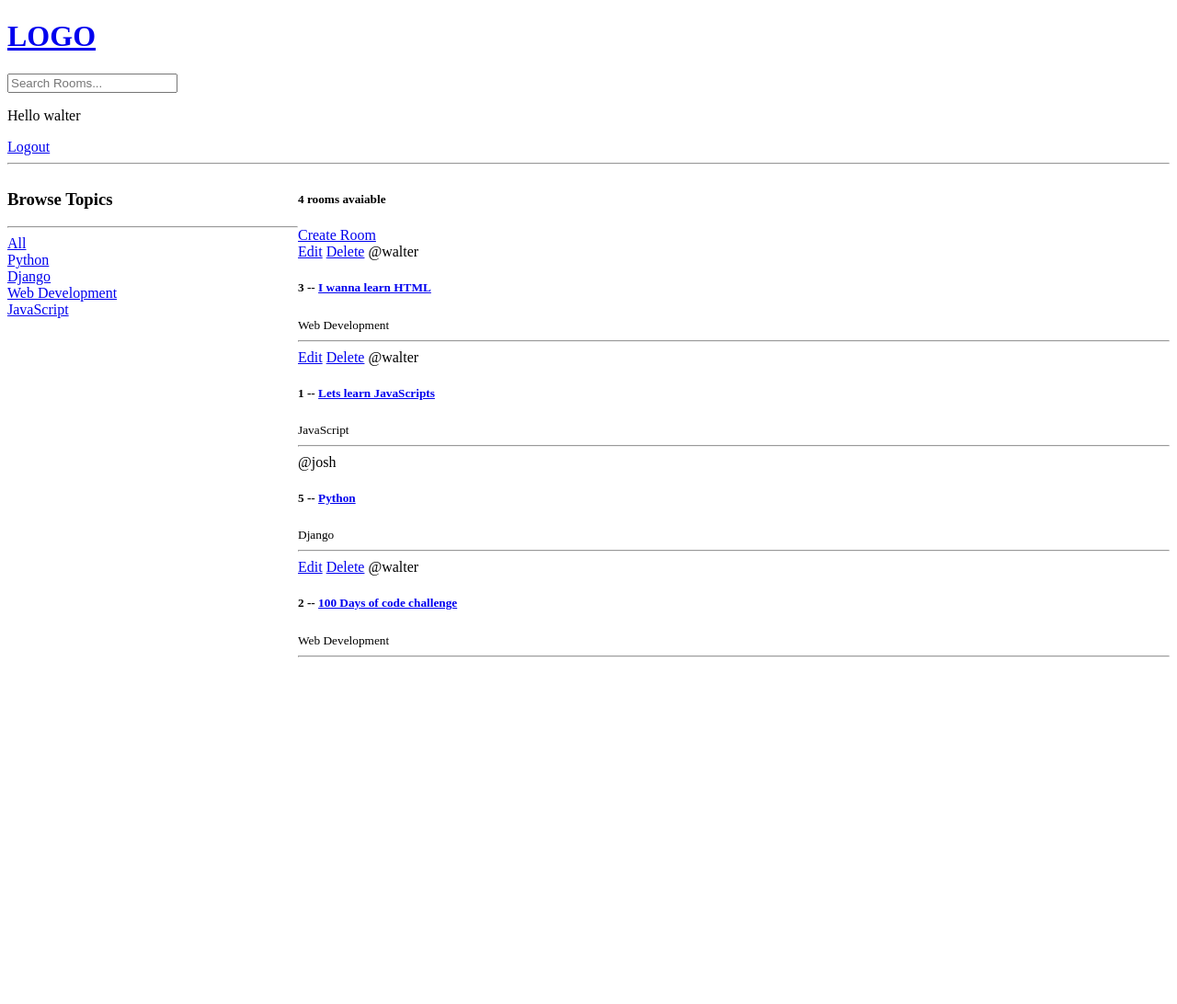
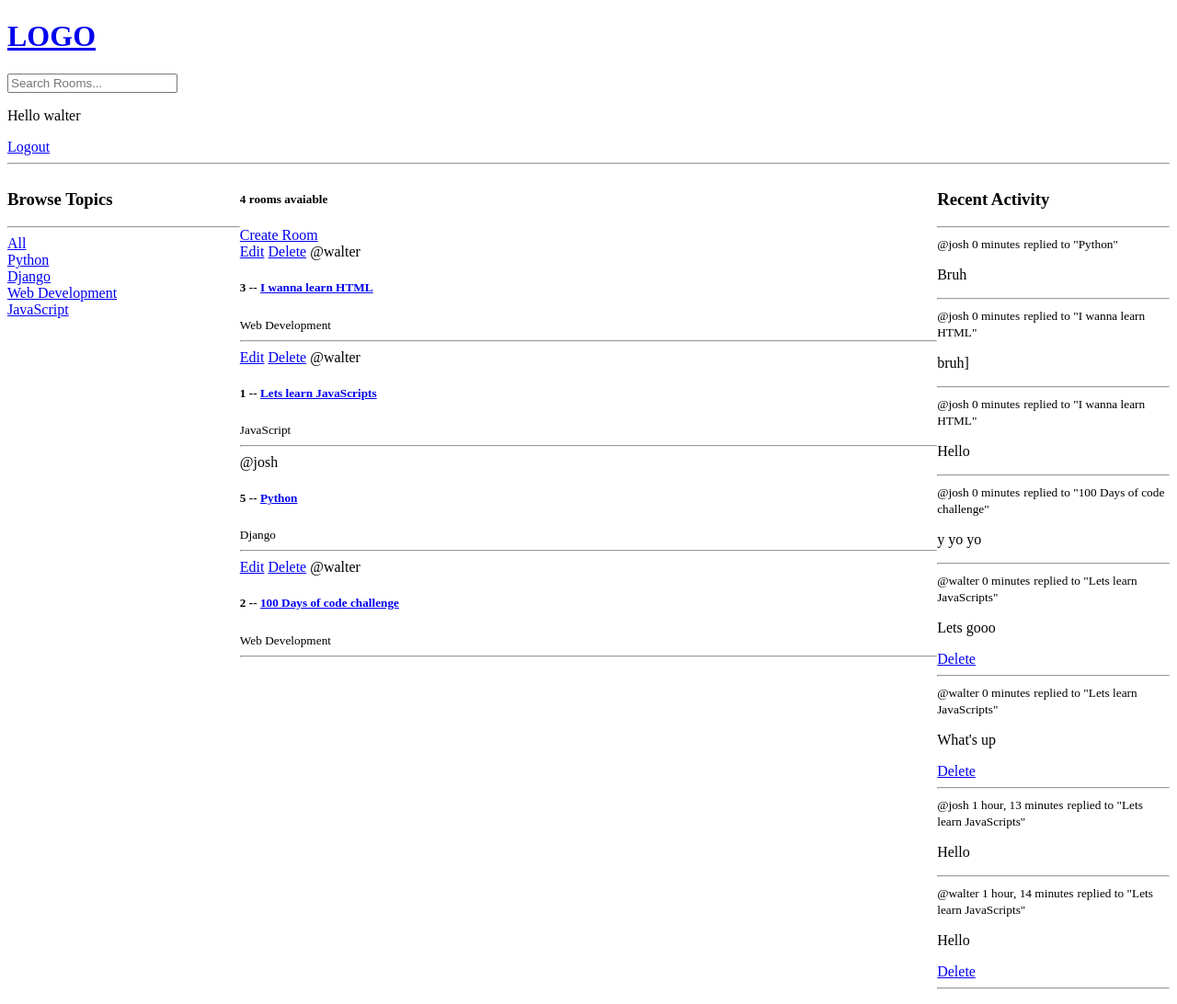
Before and after one commit to Walter-Void/studybud, a Django app: page / in a window 1280 px wide. Shown: the whole page at 92% size. Before the commit the page ends 715 px from the top, so only its background shows below. Run offline with Django 5.2, Linux system fonts and the light colour scheme; a user stored in the database is signed in; data comes from the database, SQL or seed files in the repository; both versions use the stored data as it was after the commit.

Commit message:
Add files via upload

```diff
--- a/studybud/base/models.py
+++ b/studybud/base/models.py
@@ -32,5 +32,8 @@ class Message(models.Model):
     updated = models.DateTimeField(auto_now = True) # Shows time
     created = models.DateTimeField(auto_now_add = True) #shows time of creation
 
+    class Meta:
+        ordering = ['-updated', '-created']
+
     def __str__(self):
         return self.body[0:50]
--- /dev/null
+++ b/studybud/base/templates/base/activity_component.html
@@ -0,0 +1,13 @@
+<h3>Recent Activity</h3>
+<hr>
+{% for message in room_messages %}
+    <div>
+        <small>@{{message.user}} {{message.created | timesince}}</small>
+        <small>replied to "{{message.room}}"</small>
+        <p> {{message}}</p>
+        {% if request.user == message.user %}
+        <a href = "{% url 'delete-message' message.id%}">Delete</a>
+        {% endif %}
+        <hr>
+    </div>
+{% endfor %}
--- /dev/null
+++ b/studybud/base/templates/base/feed_component.html
@@ -0,0 +1,14 @@
+<div>
+    {% for room in rooms%}
+        <div>
+            {% if request.user == room.host %}
+            <a href = "{% url 'update-room' room.id %}">Edit</a>
+            <a href = "{% url 'delete-room' room.id %}">Delete</a>
+            {% endif %}
+            <span>@{{room.host.username}}</span>
+          <h5>{{room.id}} -- <a href = "{% url 'room' room.id %}">{{room.name}}</a>  </h5> <!--coming from views-->
+          <small>{{room.topic.name}}</small>
+          <hr>
+        </div>
+    {% endfor %}
+</div>
--- a/studybud/base/templates/base/home.html
+++ b/studybud/base/templates/base/home.html
@@ -5,43 +5,23 @@
 <style>
     .home-container{
         display: grid;
-        grid-template-columns: 1fr 3fr;
+        grid-template-columns: 1fr 3fr 1fr
     }
 </style>
 
 <div class = "home-container">
     <div>
-        <h3>Browse Topics</h3>
-        <hr>
-
-        <div>
-            <a href = "{% url 'home' %}">All</a>
-        </div>
-
-        {% for topic in topics %}
-            <div>
-                <a href = "{% url 'home' %}?q={{topic.name}}">{{topic.name}}</a>
-            </div>
-        {% endfor %}
+        {% include 'base/topics_component.html' %}
     </div>
 
     <div>
         <h5>{{room_count}} rooms avaiable</h5>
         <a href= "{% url 'create-room' %}">Create Room</a> <!--Allowing users to create room-->
-        <div>
-            {% for room in rooms%}
-                <div>
-                    {% if request.user == room.host %}
-                    <a href = "{% url 'update-room' room.id %}">Edit</a>
-                    <a href = "{% url 'delete-room' room.id %}">Delete</a>
-                    {% endif %}
-                    <span>@{{room.host.username}}</span>
-                  <h5>{{room.id}} -- <a href = "{% url 'room' room.id %}">{{room.name}}</a>  </h5> <!--coming from views-->
-                  <small>{{room.topic.name}}</small>
-                  <hr>
-                </div>
-            {% endfor %}
-        </div>
+        {% include 'base/feed_component.html' %}
+    </div>
+
+    <div>
+        {%include 'base/activity_component.html'%}
     </div>
 
 
--- /dev/null
+++ b/studybud/base/templates/base/topics_component.html
@@ -0,0 +1,12 @@
+<h3>Browse Topics</h3>
+        <hr>
+
+        <div>
+            <a href = "{% url 'home' %}">All</a>
+        </div>
+
+        {% for topic in topics %}
+            <div>
+                <a href = "{% url 'home' %}?q={{topic.name}}">{{topic.name}}</a>
+            </div>
+        {% endfor %}
--- a/studybud/base/views.py
+++ b/studybud/base/views.py
@@ -77,14 +77,15 @@ def home(request):
 
     topics = Topic.objects.all()
     room_count = rooms.count()
+    room_messages = Message.objects.filter(Q(room__topic__name__icontains=q))
 
-    context = {'rooms': rooms, 'topics': topics, 'room_count' : room_count}
+    context = {'rooms': rooms, 'topics': topics, 'room_count' : room_count, 'room_messages' : room_messages}
     return render(request, 'base/home.html', context) #Goes into template folder to go to the home html
 
 #Function that show/sends you to a room
 def room(request, pk):
     room = Room.objects.get(id =pk)
-    room_messages = room.message_set.all().order_by('-created')
+    room_messages = room.message_set.all()
     participants = room.participants.all()
     if request.method == 'POST':
         message = Message.objects.create(
```
Also changed, not shown: studybud/db.sqlite3.
